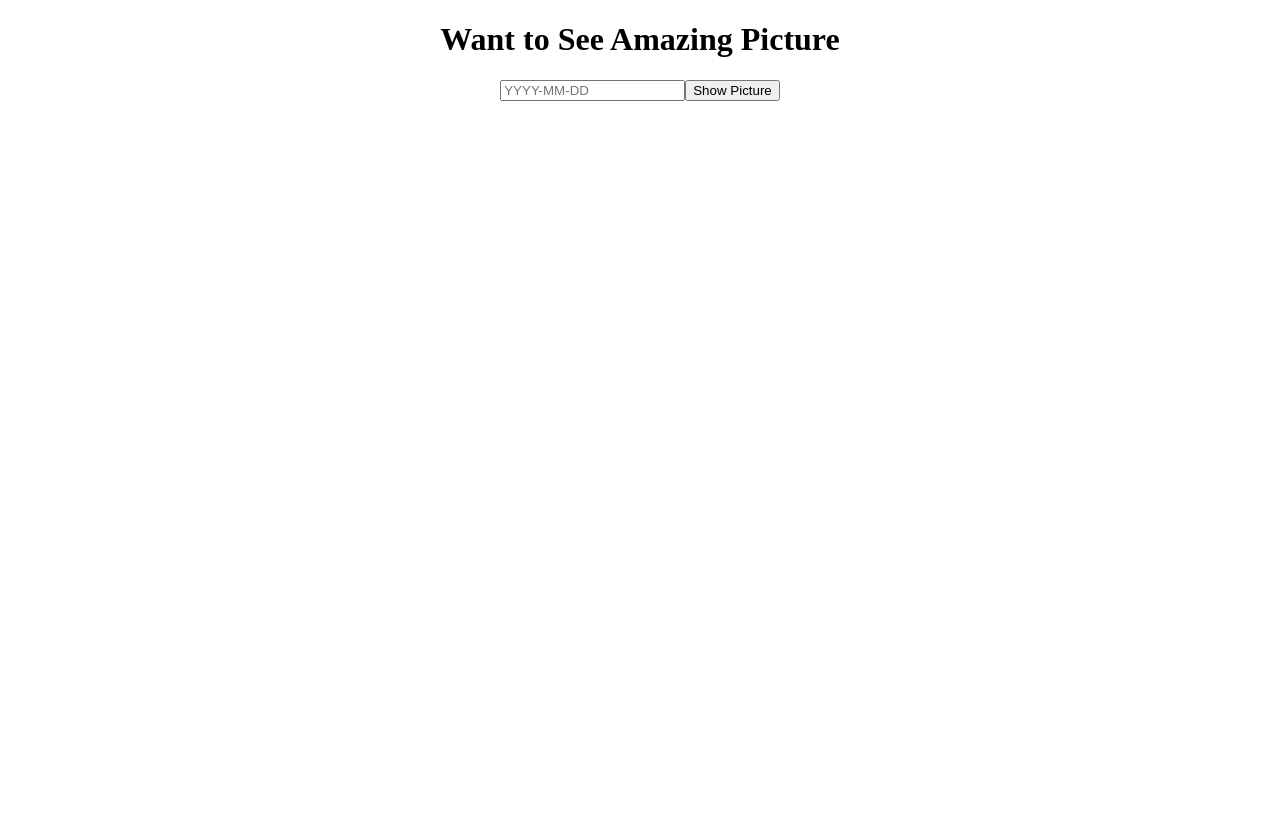
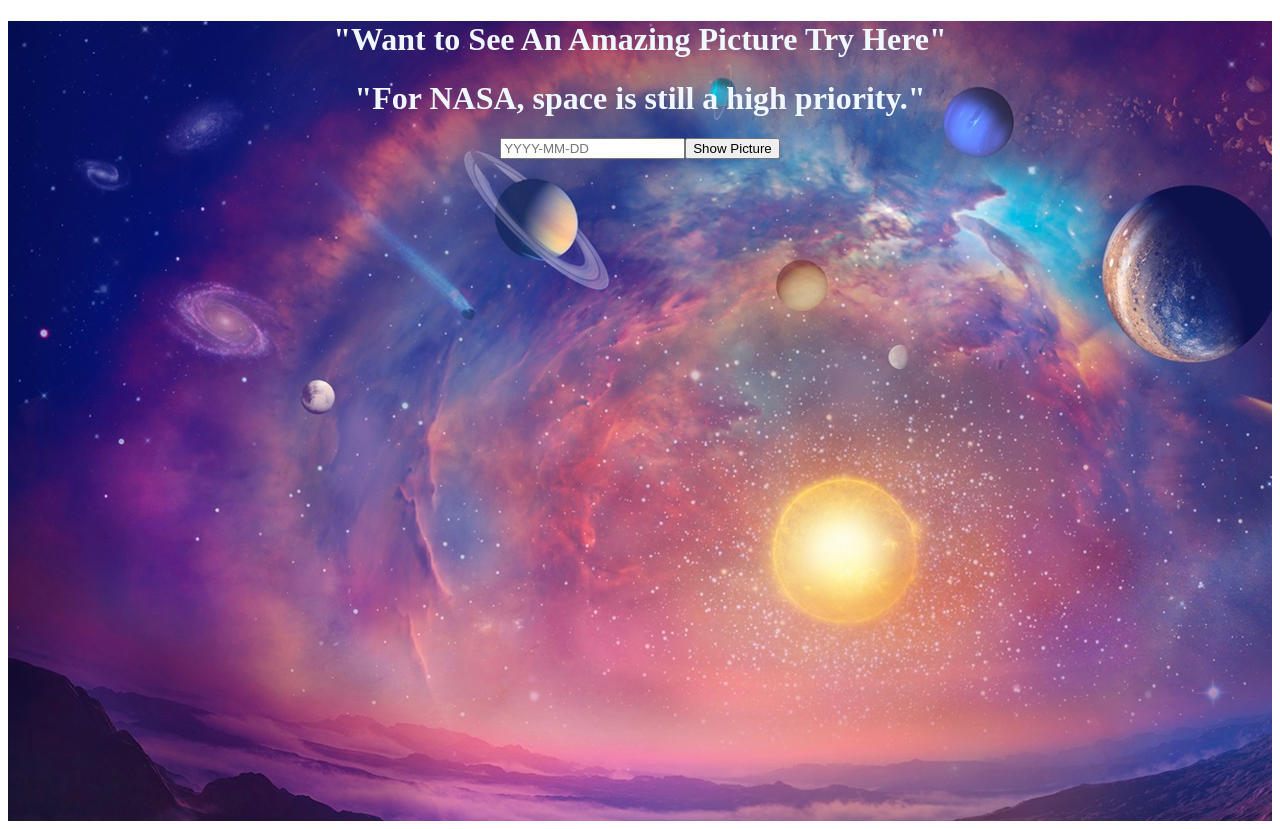
Before and after one commit to VinoMurugan/Nasa, a React (Create React App) app: page / in a window 1280 px wide. Before the commit the page ends 800 px from the top, so only its background shows below. Built offline with nearby package versions, Linux system fonts and the light colour scheme.

Commit message:
Add new folder and files

```diff
--- a/src/App.css
+++ b/src/App.css
@@ -1,3 +1,13 @@
 .App {
     text-align: center;
+    background-image: url('images/background.jpg');
+    height: 100vh;
+    background-repeat: no-repeat;
+    color: aliceblue;
   }
+
+  .apod-container {
+    border: 1px ;
+    padding: 20px;
+    text-align: center;
+  }
--- a/src/App.js
+++ b/src/App.js
@@ -7,6 +7,7 @@
     const [selectedDate, setSelectedDate] = useState('');
     const apiKey ='kOaYl1IgYvHn4c8Anmyheer0brFNnpTNIqdgARrt';
 
+    // const  apiKey  = process.env.REACT_APP_API_KEY
 
 
     const handleDateSubmit = (date) => {
@@ -16,8 +17,8 @@
     return (
         <div className="App">
 
-        <h1>Want to See Amazing Picture</h1>
-
+        <h1>"Want to See  An Amazing Picture Try Here"</h1>
+        <h1>"For NASA, space is still a high priority."</h1>
         <main>
 
         <DateInput onDateSubmit={handleDateSubmit} />
--- a/src/component/AstronomyPicture.js
+++ b/src/component/AstronomyPicture.js
@@ -1,4 +1,5 @@
 import React, { useState, useEffect } from 'react';
+
 
 const AstronomyPicture = ({ apiKey, date }) => {
   const [nasaData, setnasaData] = useState(null);
@@ -27,11 +28,12 @@
   }
 
   return (
-    <div className="apod-container">
+    <div className="apod-container"  style={{ border: '2px solid #333', padding: '20px', backgroundColor: '#f0f0f0', textAlign: 'center', color: 'black' }}>
       <h2>Astronomy Picture of the Day</h2>
       <img src={nasaData.url} alt={nasaData.title} />
       <h3>{nasaData.title}</h3>
       <p>{nasaData.explanation}</p>
+
     </div>
   );
 };
```
Also changed, not shown: src/images/background.jpg (added), 1 other file (tests, documents, lock files or other folders).
